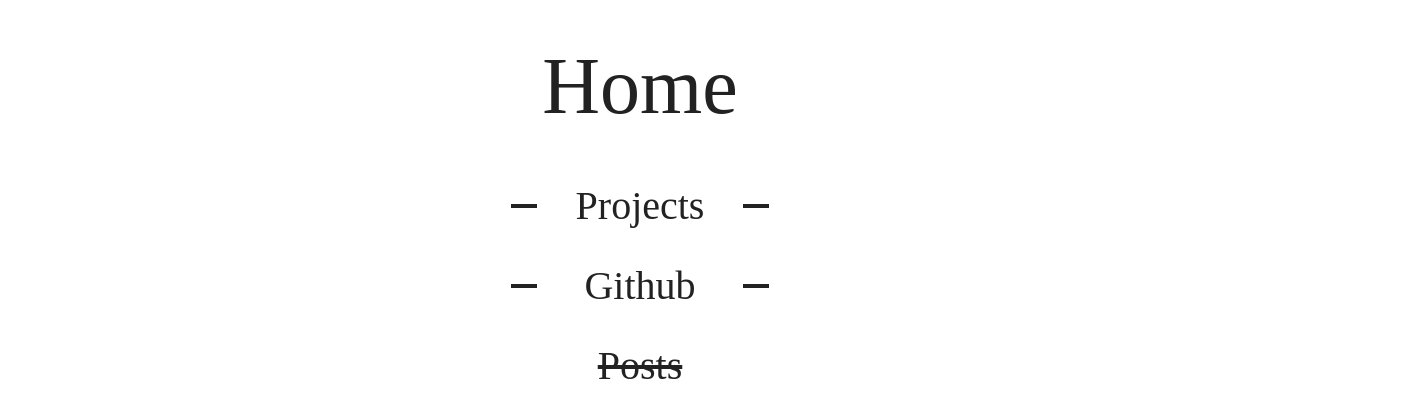
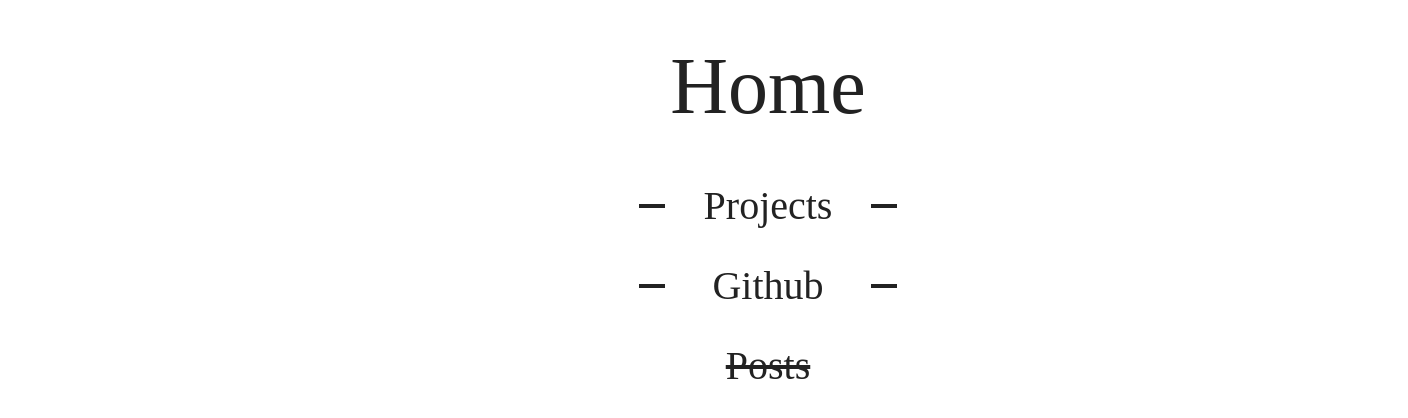
Before and after one commit to startartart/conblog, a React (Vite) app: page / in a window 1280 px wide. Shown: the part 114-532 px from the top of the page, 1408 px wide, since content can reach past the window. Built offline with nearby package versions, Linux system fonts and the light colour scheme.

Commit message:
feat: display 반응 최소 width 설정

```diff
--- a/src/App.tsx
+++ b/src/App.tsx
@@ -2,17 +2,30 @@
 import Home from './pages/Home';
 import Projects from './pages/Projects';
 import { Reset } from 'styled-reset';
+import styled from 'styled-components';
+import useCurrentMedia from './hooks/useCurrentMedia';
 
 function App() {
+  const value = useCurrentMedia({ method: 'display' });
+  const width = typeof value === 'string' ? value : '';
   return (
     <BrowserRouter>
       <Reset />
-      <Routes>
-        <Route path="/" element={<Home />} />
-        <Route path="/projects/*" element={<Projects />} />
-      </Routes>
+      <Display $width={width}>
+        <Routes>
+          <Route path="/" element={<Home />} />
+          <Route path="/projects/*" element={<Projects />} />
+        </Routes>
+      </Display>
     </BrowserRouter>
   );
 }
 
+const Display = styled.div<{ $width: string }>`
+  width: ${(props) => props.$width};
+  height: fit-content;
+  margin-left: auto;
+  margin-right: auto;
+`;
+
 export default App;
```
